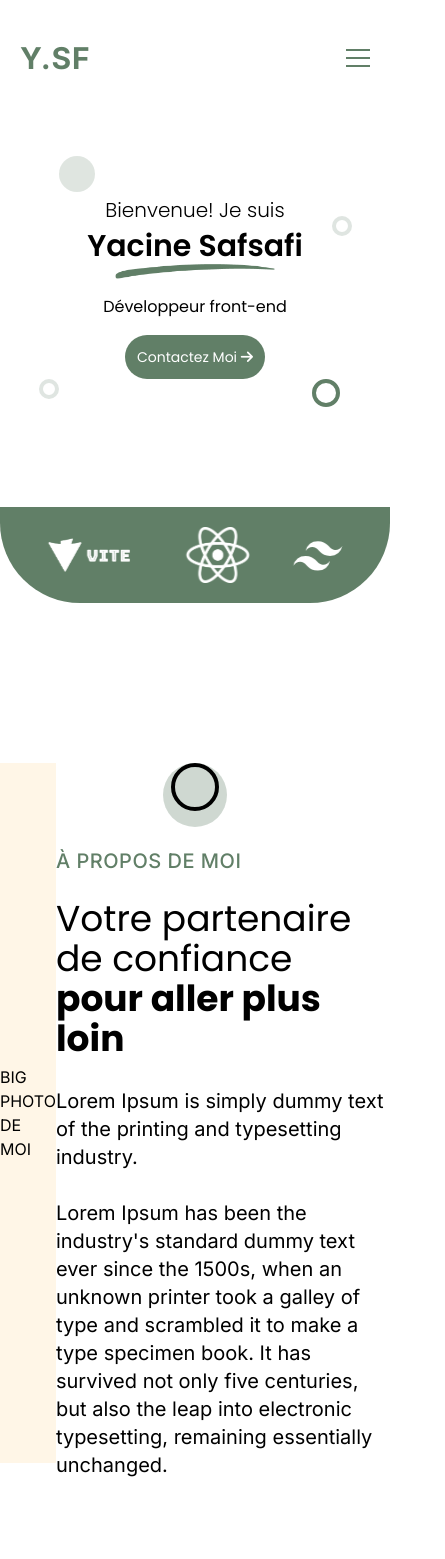
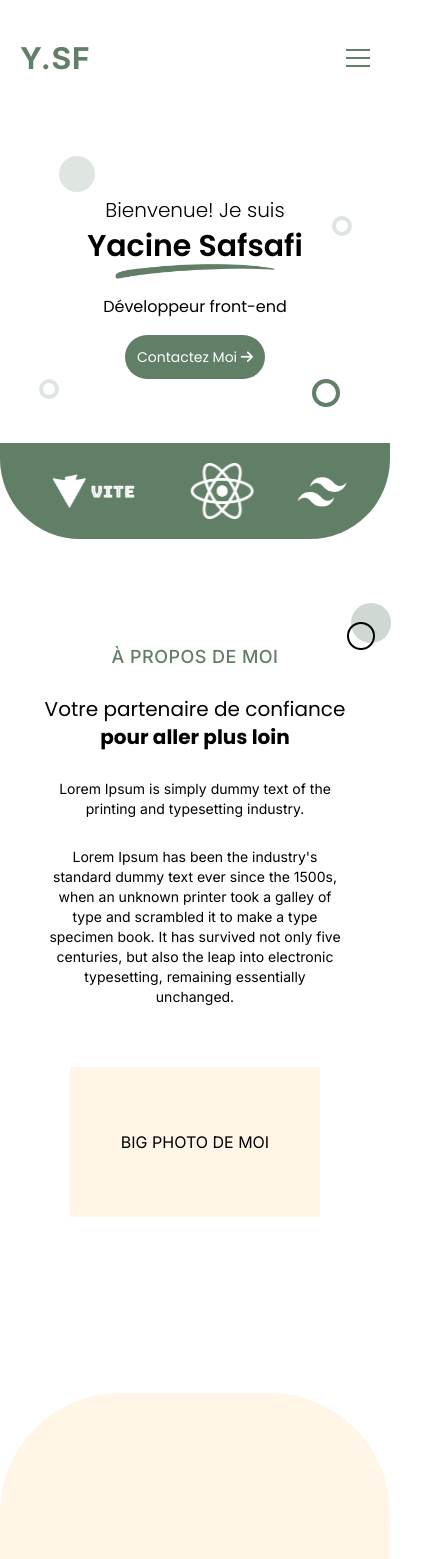
Before and after one commit to Yacesf/Portfolio-YSF, a React (Vite) app: page / in a window 390 px wide. Shown: the top 1559 px of the page, 445 px wide, since content can reach past the window. Built offline with nearby package versions, Linux system fonts and the light colour scheme.

Commit message:
Responsvive de la section skill et about

```diff
--- a/src/pages/about.jsx
+++ b/src/pages/about.jsx
@@ -2,43 +2,50 @@ import Circle from "../components/circle";
 
 function About() {
   return (
-    <section id="about" className="relative flex justify-around mt-40">
-      <div className="h-[700px] w-[400px] bg-creme flex justify-center items-center">
+    <section
+      id="about"
+      className="relative xs:mt-16 mt-32 xs:p-4 p-8 lg:mt-40"
+    >
+      <div className="flex justify-around xs:flex-col-reverse items-center">
+        <div className=" p-5 xs:h-[150px] h-[500px] w-[250px] lg:w-[400px] bg-creme flex justify-center items-center">
           BIG PHOTO DE MOI
         </div>
-      <div className="mt-20">
-        <h2 className="font-medium text-xl text-vert leading-9 tracking-wide mb-5">
+        <div className="xs:flex xs:flex-col items-center p-5 w-[500px]">
+          <h2 className="font-medium text-lg lg:text-xl text-vert leading-9 tracking-wide mb-5">
             À PROPOS DE MOI
           </h2>
-        <span className="text-4xl font-poppins">
+          <span className="xs:text-center xs:text-xl lg:text-4xl text-2xl font-poppins">
             Votre partenaire de confiance
             <br />
             <b>pour aller plus loin</b>
           </span>
-        <div className="sm:w-[400px] mt-7 text-xl">
+          <div className=" xs:w-[300px] xs:text-center mt-7 xs:text-sm lg:text-xl">
             <p>
               Lorem Ipsum is simply dummy text of the printing and typesetting
               industry.
             </p>
-          <p className="mt-7">
+            <p className="mt-7 mb-10">
               Lorem Ipsum has been the industry's standard dummy text ever since
               the 1500s, when an unknown printer took a galley of type and
-            scrambled it to make a type specimen book. It has survived not only
-            five centuries, but also the leap into electronic typesetting,
-            remaining essentially unchanged.
+              scrambled it to make a type specimen book. It has survived not
+              only five centuries, but also the leap into electronic
+              typesetting, remaining essentially unchanged.
             </p>
           </div>
         </div>
+      </div>
       <Circle
-      size="h-16 w-16"
+        size="h-10 w-10 lg:h-16 lg:w-16"
         bgColor="bg-vert"
         opacity="opacity-30"
-      left="90%"
-      /><Circle
-      size="h-12 w-12"
-      border="border-4 border-black"
-      left="89%"
-      top="4%"
+        left="left-[90%]"
+        top="top-0"
+      />
+      <Circle
+        size="h-7 w-7 lg:h-12 lg:w-12"
+        border="border-2 lg:border-4 border-black"
+        left="left-[89%]"
+        top="top-[3%]"
       />
     </section>
   );
--- a/src/pages/skill.jsx
+++ b/src/pages/skill.jsx
@@ -17,7 +17,7 @@ function Skill() {
   ];
 
   return (
-    <div className="mt-32 lg:mt-40 h-24 lg:h-36 overflow-hidden rounded-b-[80px] flex bg-vert justify-center">
+    <div className="mt-32 xs:mt-16 lg:mt-40 h-24 lg:h-36 overflow-hidden rounded-b-[80px] flex bg-vert justify-center">
     <div className=" flex items-center gap-10 animate-marquee w-max-none">
       {skillLogo.map((skill) => (
         <img
```
Lines whose indentation alone changed are shown as unchanged.
